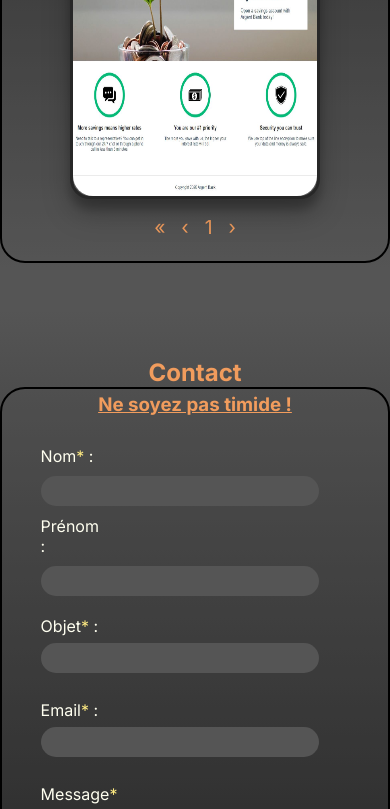
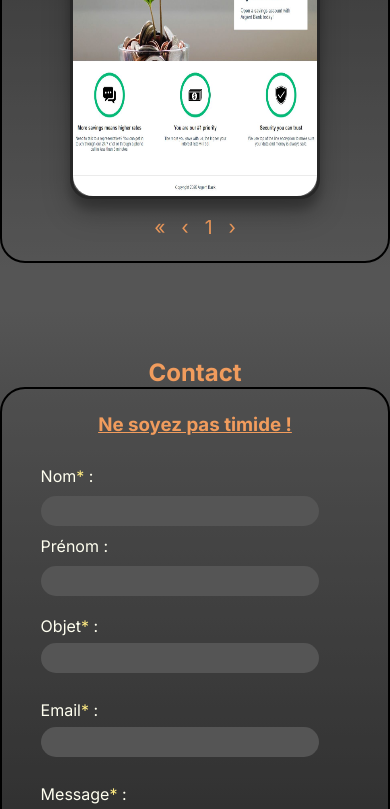
Before and after one commit to JeromeMOULIN/KNPortfolio, a Next.js app: page / in a window 390 px wide. Shown: the part 3066-3875 px from the top of the page. Built offline with nearby package versions, Linux system fonts and the light colour scheme.

Commit message:
fix size form label responsiv

```diff
--- a/src/app/components/parts/contactform.css
+++ b/src/app/components/parts/contactform.css
@@ -64,6 +64,9 @@ input {
   #contact .contentSection {
     gap: 30px !important;
   }
+  #contact label {
+    width: 100%;
+  }
   .names,
   .input {
     display: flex;
```
